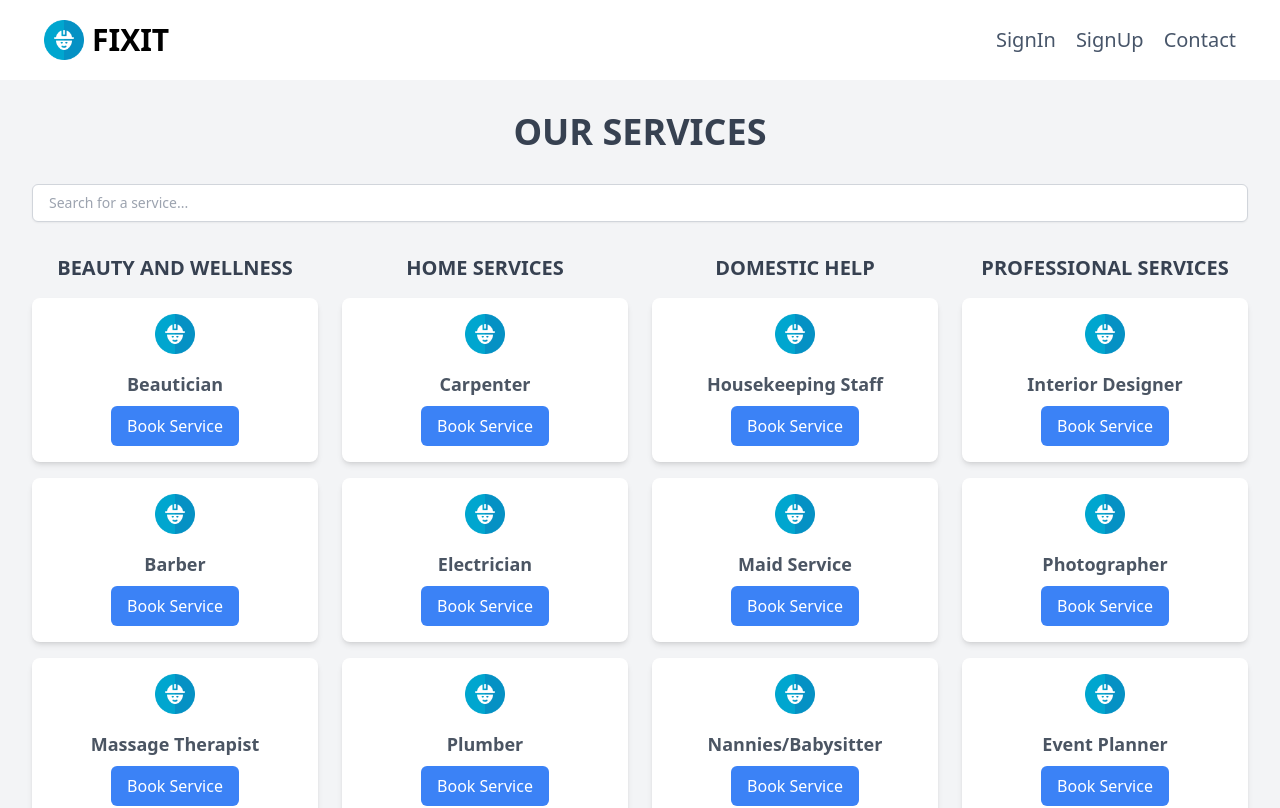
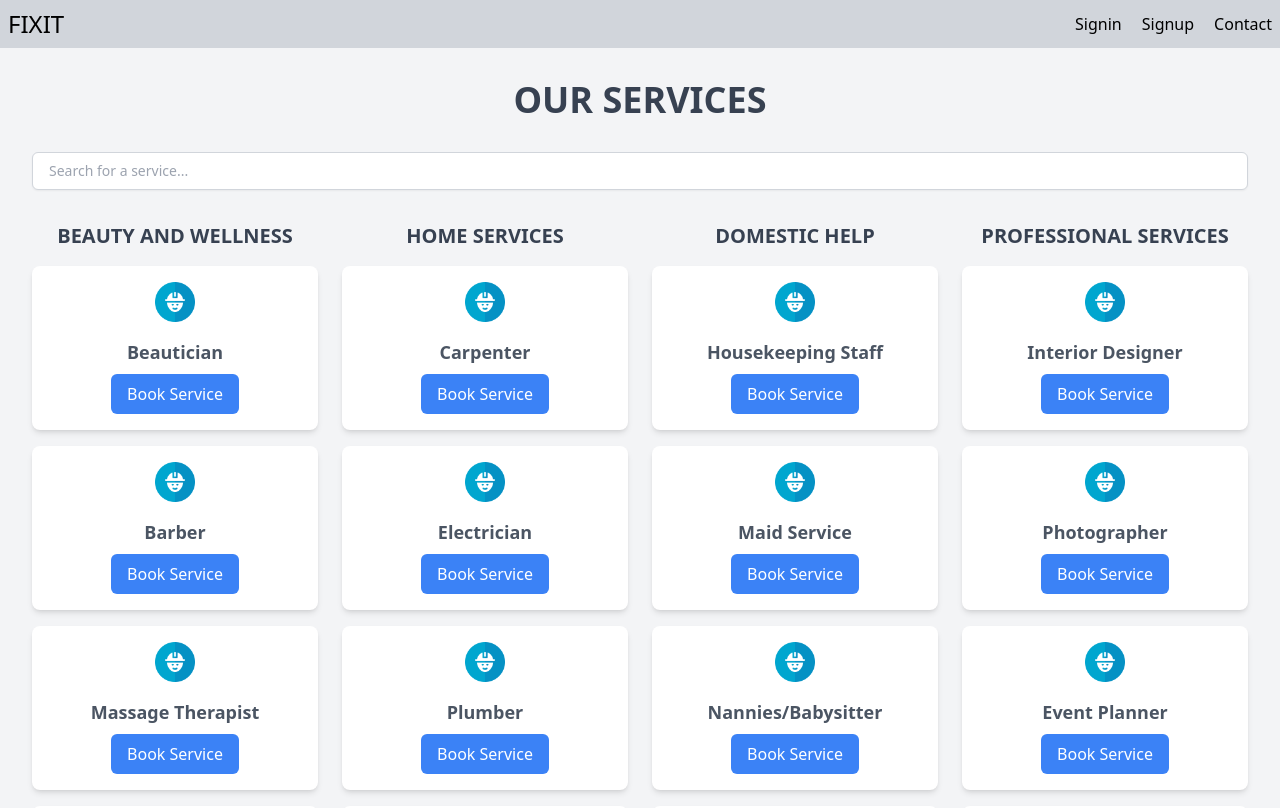
Before and after one commit to Vishal-05y/Fixit, a Next.js app: page / in a window 1280 px wide. Shown: the top 808 px of the page. Built offline with nearby package versions, Linux system fonts and the light colour scheme; no server answers.

Commit message:
Signout updated

```diff
--- a/src/app/profileHome/page.js
+++ b/src/app/profileHome/page.js
@@ -10,18 +10,7 @@ const ProfileHomePage = async () => {
     }
     return (
         <div className="mt-20 flex justify-center">
-            {
-                session?.user?.image && session?.user?.name ? (
-                <>
-                    <h1>{session?.user?.name}</h1>
-                    <Image
-                        src={session?.user?.image}
-                        alt={session?.user?.name}
-                        width={50} height={50} />
-                </>
-                ) : (<h1>{session?.user?.name}</h1>)
-            }
-            <Logout/>
+            <h1>Hi</h1>
         </div>
     );
 }
--- a/src/components/Header.js
+++ /dev/null
@@ -1,65 +0,0 @@
-'use client'
-
-import Image from "next/image";
-import Link from "next/link";
-import { useRouter } from "next/navigation";
-import { useState } from "react";
-import { useEffect } from "react";
-
-export default function Header() {
-    const router = useRouter();
-    const [pathname, setPathname] = useState("");
-    const [isMobileMenuOpen, setIsMobileMenuOpen] = useState(false);
-
-    useEffect(() => {
-        if (typeof window !== 'undefined') {
-            setPathname(router.pathname);
-        }
-    }, [router.pathname]);
-
-    const toggleMobileMenu = () => {
-        setIsMobileMenuOpen(!isMobileMenuOpen);
-    };
-
-    return (
-        <header className="flex justify-between items-center p-5 bg-white shadow-md">
-            <div className="flex items-center font-bold text-3xl gap-2 pl-6">
-                <Image src="/engineer.png" width={40} height={40} alt="logo"/>
-                <Link href="/"
-                     className="text-black">FIXIT
-                </Link>
-            </div>
-            <nav className="hidden md:flex gap-5 text-slate-600 text-xl pr-6">
-                <Link href="/signin"
-                     className={pathname === '/signin' ? 'border-b-2 border-indigo-500' : ''}>SignIn
-                </Link>
-                <Link href="/signup"
-                     className={pathname === '/signup' ? 'border-b-2 border-indigo-500' : ''}>SignUp
-                </Link>
-                <Link href="/contact"
-                     className={pathname === '/contact' ? 'border-b-2 border-indigo-500' : ''}>Contact
-                </Link>
-            </nav>
-            <button className="md:hidden flex items-center" onClick={toggleMobileMenu}>
-                <svg className="w-6 h-6" fill="none" stroke="currentColor" viewBox="0 0 24 24" xmlns="http://www.w3.org/2000/svg">
-                    <path strokeLinecap="round" strokeLinejoin="round" strokeWidth="2" d="M4 6h16M4 12h16m-7 6h7"></path>
-                </svg>
-            </button>
-            {isMobileMenuOpen && (
-                <div className="md:hidden absolute top-16 right-0 bg-white shadow-md rounded-lg p-5">
-                    <nav className="flex flex-col gap-4 text-slate-600 text-xl">
-                        <Link href="/signin"
-                             className={pathname === '/signin' ? 'border-b-2 border-indigo-500' : ''} onClick={toggleMobileMenu}>SignIn
-                        </Link>
-                        <Link href="/signup"
-                             className={pathname === '/signup' ? 'border-b-2 border-indigo-500' : ''} onClick={toggleMobileMenu}>SignUp
-                        </Link>
-                        <Link href="/contact"
-                             className={pathname === '/contact' ? 'border-b-2 border-indigo-500' : ''} onClick={toggleMobileMenu}>Contact
-                        </Link>
-                    </nav>
-                </div>
-            )}
-        </header>
-    );
-}
--- /dev/null
+++ b/src/components/Header.jsx
@@ -0,0 +1,39 @@
+import Link from "next/link"
+import Image from "next/image";
+import { auth } from "@/auth";
+import Logout from '@/components/SignOut';
+
+
+const Navbar = async () => {
+  const session = await auth();
+  const loggedInUser = session?.user;
+  //console.log(loggedInUser);
+  const userName = loggedInUser?.name;
+
+  return (
+      <header className="flex justify-between bg-gray-300 text-black p-2">
+          <Link href="/">
+              <h1 className="text-2xl">FIXIT</h1>
+          </Link>
+          <nav>
+              <ul className="flex pt-1">
+                  {loggedInUser ? (
+                    <li className="flex">
+                      <Logout/>
+                    </li>
+                  ) : (
+                    <>
+                    <div className="flex gap-5" >
+                        <Link href='/signin'>Signin</Link>
+                        <Link href='/signup'>Signup</Link>
+                        <Link href='/contact'>Contact</Link>
+                    </div>
+                    </>
+                  )}
+              </ul>
+          </nav>
+      </header>
+  );
+}
+
+export default Navbar
--- a/src/components/SignOut.jsx
+++ b/src/components/SignOut.jsx
@@ -3,7 +3,7 @@ import { doSignOut } from "@/app/actions"
 const SignOut = () => {
   return (
     <form action={doSignOut}>
-      <button className="bg-red-500 my-2 text-white p-2 rounded" type="sumbit">
+      <button className="bg-red-500 p-1 text-white rounded" type="sumbit">
         SignOut
       </button>
     </form>
```
